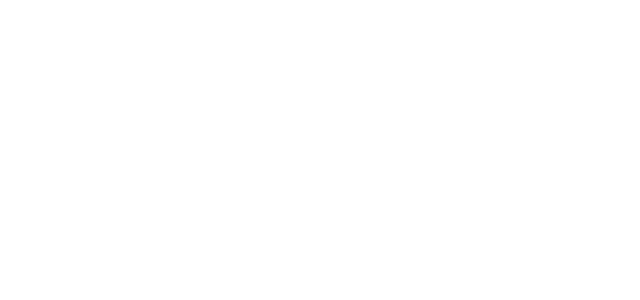
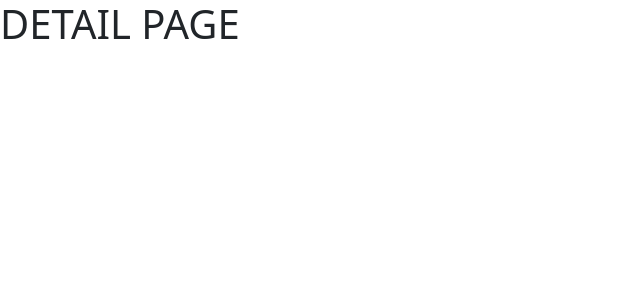
Before and after one commit to msdrum/ironhack-projeto-2, a React (Create React App) app: page /user/1 in a window 1280 px wide. Before the commit this address had no page. Shown: the top 300 px of the page, without its empty margins (0-640 px from the left). Built offline with nearby package versions, Linux system fonts and the light colour scheme.

Commit message:
adding Collection

```diff
--- a/src/App.js
+++ b/src/App.js
@@ -1,15 +1,18 @@
+// Collection https://ironrest.herokuapp.com/stocks (Criei esta collection na API da ironhack)
 import "bootstrap/dist/css/bootstrap.min.css";
 import "./App.css";
 
 import { Routes, Route } from "react-router-dom";
 
 import Home from "./Pages/Home";
+import Detail from "./Pages/Detail";
 
 function App() {
   return (
     <div className="App">
       <Routes>
         <Route path="/" element={<Home />} />
+        <Route path="/user/:userID" element={<Detail />} />
       </Routes>
     </div>
   );
--- /dev/null
+++ b/src/Pages/Detail.js
@@ -0,0 +1,9 @@
+function Detail() {
+  return (
+    <div>
+      <h1>DETAIL PAGE</h1>
+    </div>
+  );
+}
+
+export default Detail;
--- a/src/Pages/Home.js
+++ b/src/Pages/Home.js
@@ -1,3 +1,8 @@
+// Collection: https://ironrest.herokuapp.com/stocks
+import { useEffect, useState } from "react";
+import axios from "axios";
+import { Link } from "react-router-dom";
+
 function Home() {
   return (
     <div>
```
